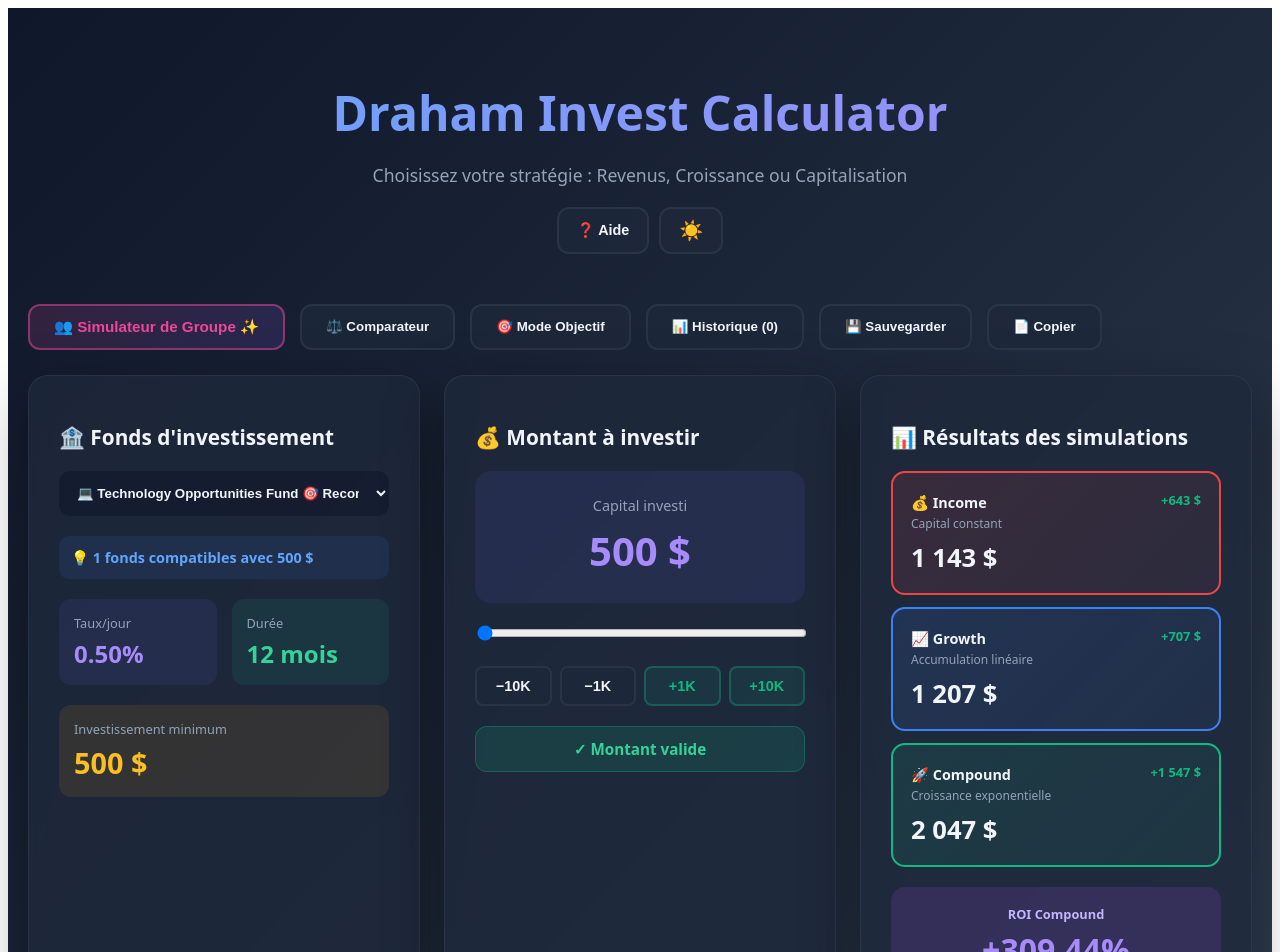
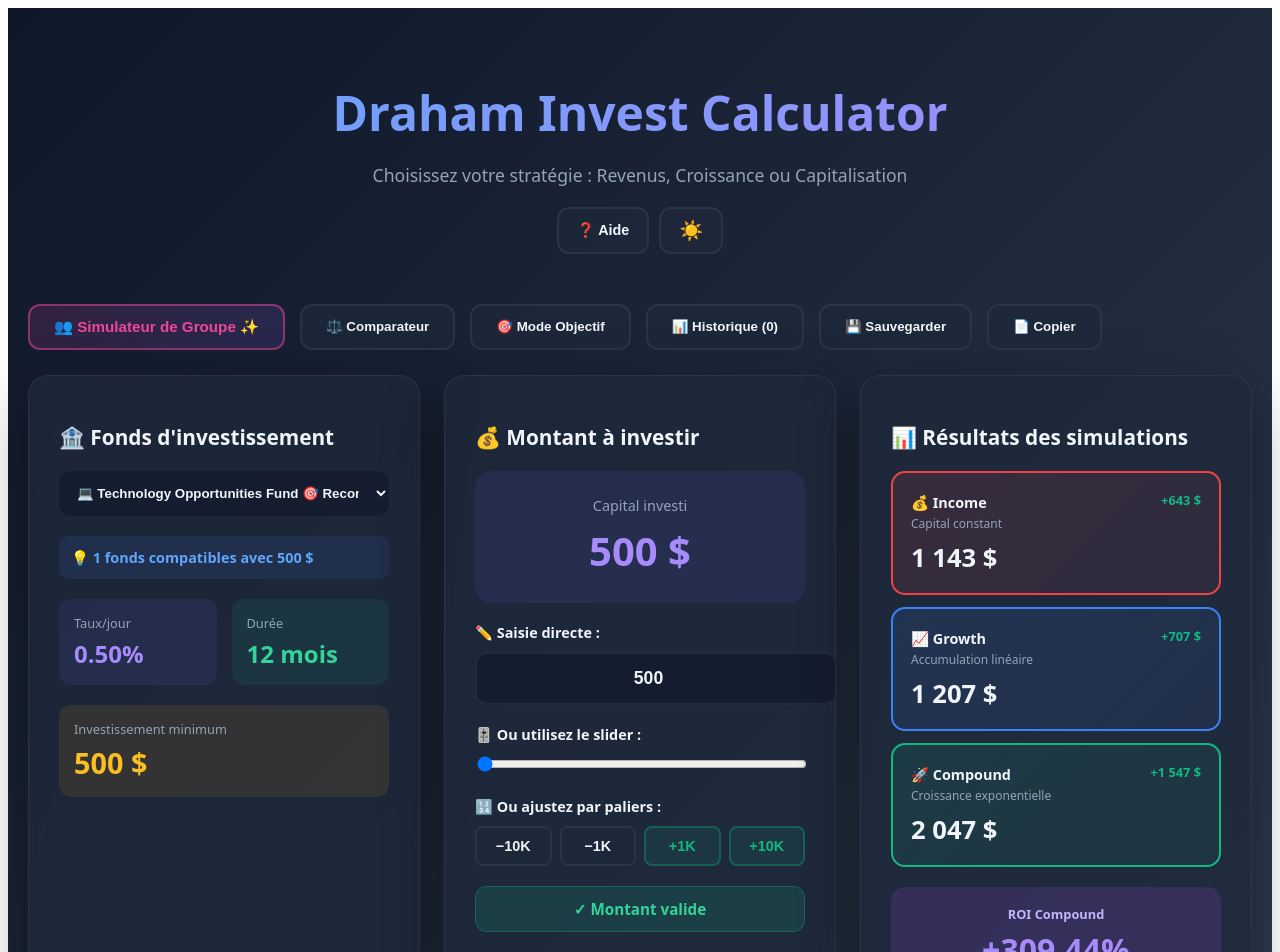
Before and after one commit to Digifab-Git/investment-calculator, a React (Vite) app: page / in a window 1280 px wide. Shown: the top 952 px of the page. Built offline with nearby package versions, Linux system fonts and the light colour scheme.

Commit message:
Update App.jsx

```diff
--- a/src/App.jsx
+++ b/src/App.jsx
@@ -84,6 +84,60 @@ function MemberInputRow({ member, index, theme, onUpdate, onDelete, canDelete })
         🗑️
       </button>
     </div>
+  );
+}
+
+// ✅ COMPOSANT ISOLÉ POUR L'INPUT DU MONTANT PRINCIPAL - AVEC ÉTAT LOCAL
+function AmountInput({ amount, min, max, theme, onUpdate }) {
+  const [localAmount, setLocalAmount] = useState(amount);
+
+  // Synchroniser avec le prop si le montant change de l'extérieur (boutons, slider)
+  useEffect(() => {
+    setLocalAmount(amount);
+  }, [amount]);
+
+  const handleChange = (e) => {
+    const newValue = e.target.value === '' ? 0 : Number(e.target.value);
+    setLocalAmount(newValue);
+  };
+
+  const handleBlur = () => {
+    const validAmount = Math.max(min, Math.min(max, localAmount || min));
+    setLocalAmount(validAmount);
+    if (validAmount !== amount) {
+      onUpdate(validAmount);
+    }
+  };
+
+  const handleKeyPress = (e) => {
+    if (e.key === 'Enter') {
+      e.target.blur(); // Déclenche le blur qui valide
+    }
+  };
+
+  return (
+    <input
+      type="number"
+      value={localAmount}
+      onChange={handleChange}
+      onBlur={handleBlur}
+      onKeyPress={handleKeyPress}
+      min={min}
+      max={max}
+      step="1000"
+      placeholder="Entrez le montant"
+      style={{
+        width: '100%',
+        padding: '14px',
+        borderRadius: '12px',
+        background: theme.inputBg,
+        color: theme.text,
+        border: `2px solid ${theme.cardBorder}`,
+        fontSize: '1.1rem',
+        fontWeight: '700',
+        textAlign: 'center'
+      }}
+    />
   );
 }
 
@@ -716,14 +770,35 @@ export default function InvestmentCalculator() {
             </div>
 
             <div style={{ marginBottom: '20px' }}>
+              <label style={{ display: 'block', marginBottom: '10px', fontSize: '0.9rem', fontWeight: '600', color: theme.text }}>
+                ✏️ Saisie directe :
+              </label>
+              <AmountInput
+                amount={amount}
+                min={selectedFund.minimum}
+                max={maxAmount}
+                theme={theme}
+                onUpdate={setAmount}
+              />
+            </div>
+
+            <div style={{ marginBottom: '20px' }}>
+              <label style={{ display: 'block', marginBottom: '10px', fontSize: '0.9rem', fontWeight: '600', color: theme.text }}>
+                🎚️ Ou utilisez le slider :
+              </label>
               <input type="range" min={selectedFund.minimum} max={maxAmount} step={1000} value={amount} onChange={(e) => setAmount(Number(e.target.value))} style={{ width: '100%' }} />
             </div>
 
-            <div style={{ display: 'grid', gridTemplateColumns: 'repeat(4, 1fr)', gap: '8px', marginBottom: '20px' }}>
-              <button onClick={() => setAmount(Math.max(selectedFund.minimum, amount - 10000))} style={{ padding: '10px', borderRadius: '8px', border: `2px solid ${theme.cardBorder}`, background: theme.cardBg, color: theme.text, fontSize: '0.9rem', fontWeight: '700', cursor: 'pointer' }}>−10K</button>
-              <button onClick={() => setAmount(Math.max(selectedFund.minimum, amount - 1000))} style={{ padding: '10px', borderRadius: '8px', border: `2px solid ${theme.cardBorder}`, background: theme.cardBg, color: theme.text, fontSize: '0.9rem', fontWeight: '700', cursor: 'pointer' }}>−1K</button>
-              <button onClick={() => setAmount(Math.min(maxAmount, amount + 1000))} style={{ padding: '10px', borderRadius: '8px', border: '2px solid rgba(16, 185, 129, 0.3)', background: 'rgba(16, 185, 129, 0.1)', color: '#10b981', fontSize: '0.9rem', fontWeight: '700', cursor: 'pointer' }}>+1K</button>
-              <button onClick={() => setAmount(Math.min(maxAmount, amount + 10000))} style={{ padding: '10px', borderRadius: '8px', border: '2px solid rgba(16, 185, 129, 0.3)', background: 'rgba(16, 185, 129, 0.1)', color: '#10b981', fontSize: '0.9rem', fontWeight: '700', cursor: 'pointer' }}>+10K</button>
+            <div style={{ marginBottom: '20px' }}>
+              <label style={{ display: 'block', marginBottom: '10px', fontSize: '0.9rem', fontWeight: '600', color: theme.text }}>
+                🔢 Ou ajustez par paliers :
+              </label>
+              <div style={{ display: 'grid', gridTemplateColumns: 'repeat(4, 1fr)', gap: '8px' }}>
+                <button onClick={() => setAmount(Math.max(selectedFund.minimum, amount - 10000))} style={{ padding: '10px', borderRadius: '8px', border: `2px solid ${theme.cardBorder}`, background: theme.cardBg, color: theme.text, fontSize: '0.9rem', fontWeight: '700', cursor: 'pointer' }}>−10K</button>
+                <button onClick={() => setAmount(Math.max(selectedFund.minimum, amount - 1000))} style={{ padding: '10px', borderRadius: '8px', border: `2px solid ${theme.cardBorder}`, background: theme.cardBg, color: theme.text, fontSize: '0.9rem', fontWeight: '700', cursor: 'pointer' }}>−1K</button>
+                <button onClick={() => setAmount(Math.min(maxAmount, amount + 1000))} style={{ padding: '10px', borderRadius: '8px', border: '2px solid rgba(16, 185, 129, 0.3)', background: 'rgba(16, 185, 129, 0.1)', color: '#10b981', fontSize: '0.9rem', fontWeight: '700', cursor: 'pointer' }}>+1K</button>
+                <button onClick={() => setAmount(Math.min(maxAmount, amount + 10000))} style={{ padding: '10px', borderRadius: '8px', border: '2px solid rgba(16, 185, 129, 0.3)', background: 'rgba(16, 185, 129, 0.1)', color: '#10b981', fontSize: '0.9rem', fontWeight: '700', cursor: 'pointer' }}>+10K</button>
+              </div>
             </div>
 
             <div style={{ padding: '12px 20px', borderRadius: '12px', background: isValid ? 'rgba(16, 185, 129, 0.15)' : 'rgba(239, 68, 68, 0.15)', border: `1px solid ${isValid ? 'rgba(16, 185, 129, 0.3)' : 'rgba(239, 68, 68, 0.3)'}`, textAlign: 'center', fontSize: '0.95rem', fontWeight: '600', color: isValid ? '#34d399' : '#f87171' }}>
@@ -770,10 +845,10 @@ export default function InvestmentCalculator() {
           <p>📅 Les gains sont versés uniquement les jours ouvrables</p>
           <p style={{ marginTop: '15px', color: '#ec4899', fontWeight: '600' }}>✨ Simulateur de Groupe disponible</p>
           <p style={{ marginTop: '25px', fontSize: '0.85rem', opacity: 0.7 }}>
-            Version 1.1.0 • Dernière mise à jour : 16 décembre 2024
+            Version 1.1.1 • Dernière mise à jour : 16 décembre 2024
           </p>
           <p style={{ marginTop: '10px', fontSize: '0.8rem', opacity: 0.6 }}>
-            🆕 Nouveau : Sauvegarde de groupe • Export résultats • Suggestions de fonds
+            🆕 v1.1 : Sauvegarde de groupe • Export résultats • Suggestions de fonds • Saisie directe montant
           </p>
         </div>
       </div>
```
